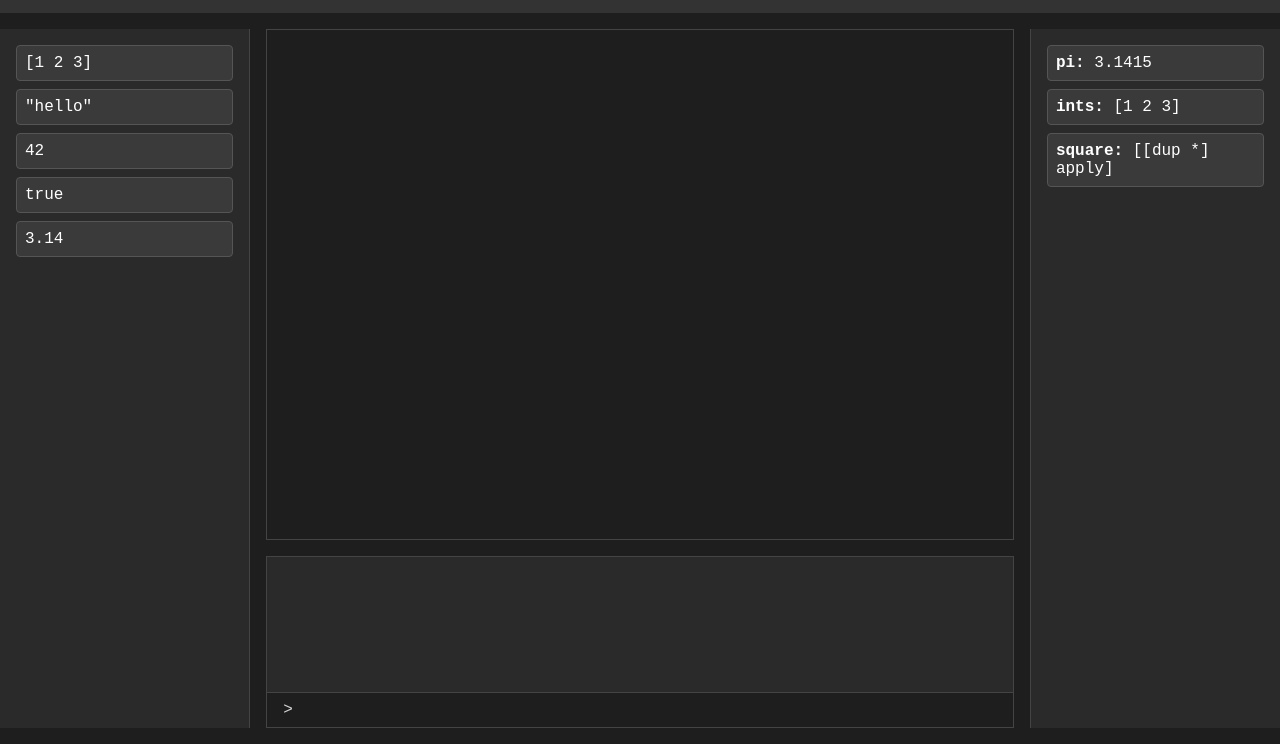
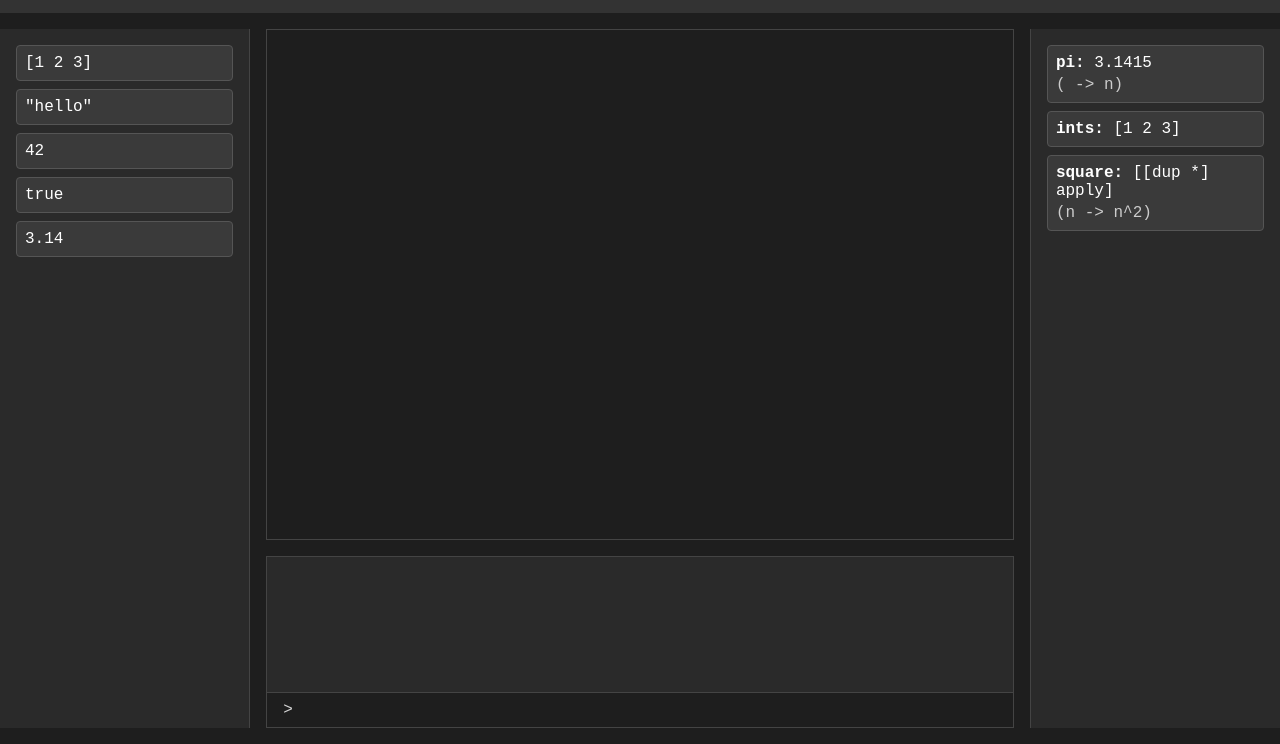
Before and after one commit to PetarPeychev/lion, a plain HTML site: page demo.html in a window 1280 px wide. Shown: the part 56-800 px from the top of the page. Drawn offline with Linux system fonts and the light colour scheme.

Commit message:
js editoring

```diff
--- a/demo.html
+++ b/demo.html
@@ -60,6 +60,11 @@
 
         .binding-name {
             font-weight: bold;
+        }
+
+        .binding-docstring {
+            color: #ccc;
+            margin-top: 0.25rem;
         }
 
         .sidebar-left {
@@ -174,9 +179,15 @@
         </main>
 
         <aside class="sidebar sidebar-right">
-            <div class="binding"><span class="binding-name">pi:</span> 3.1415</div>
+            <div class="binding">
+                <div><span class="binding-name">pi:</span> 3.1415</div>
+                <div class="binding-docstring">( -> n)</div>
+            </div>
             <div class="binding"><span class="binding-name">ints:</span> [1 2 3]</div>
-            <div class="binding"><span class="binding-name">square:</span> [[dup *] apply]</div>
+            <div class="binding">
+                <div><span class="binding-name">square:</span> [[dup *] apply]</div>
+                <div class="binding-docstring">(n -> n^2)</div>
+            </div>
         </aside>
     </div>
 </body>
```
